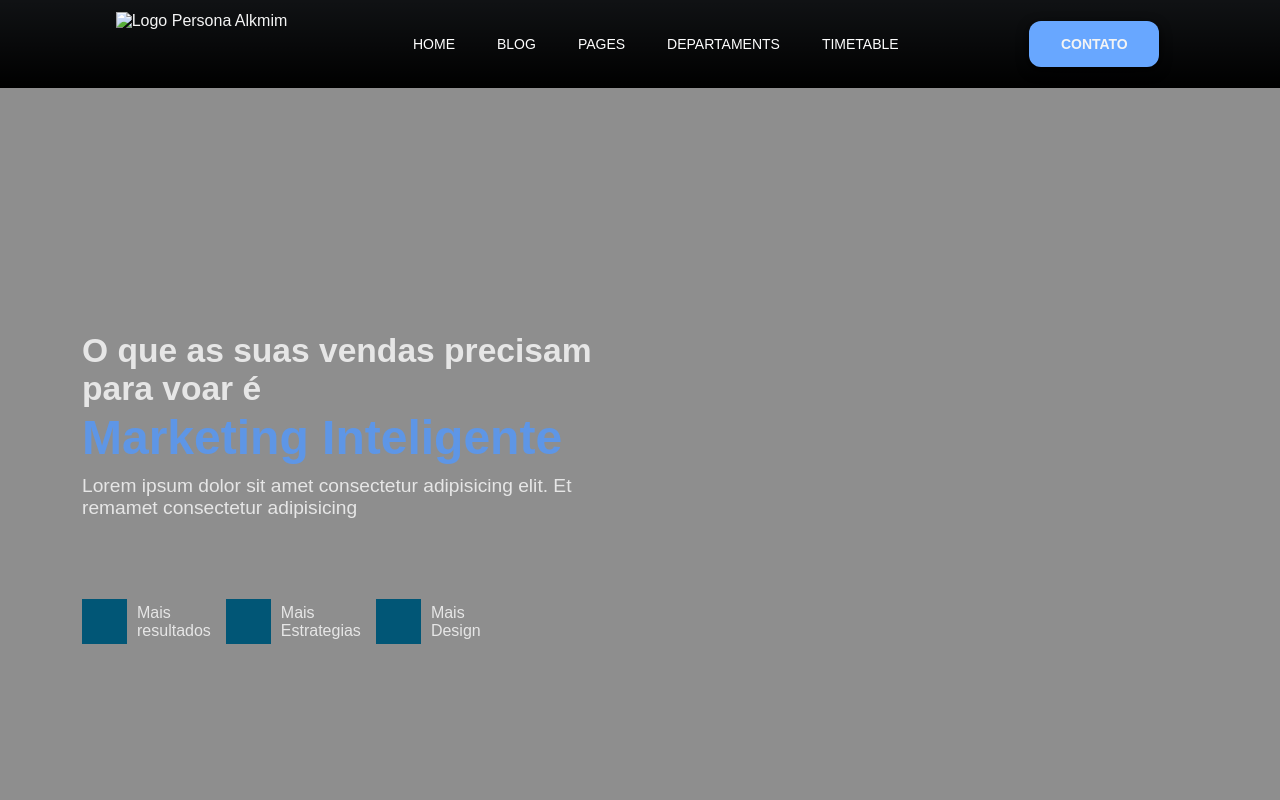
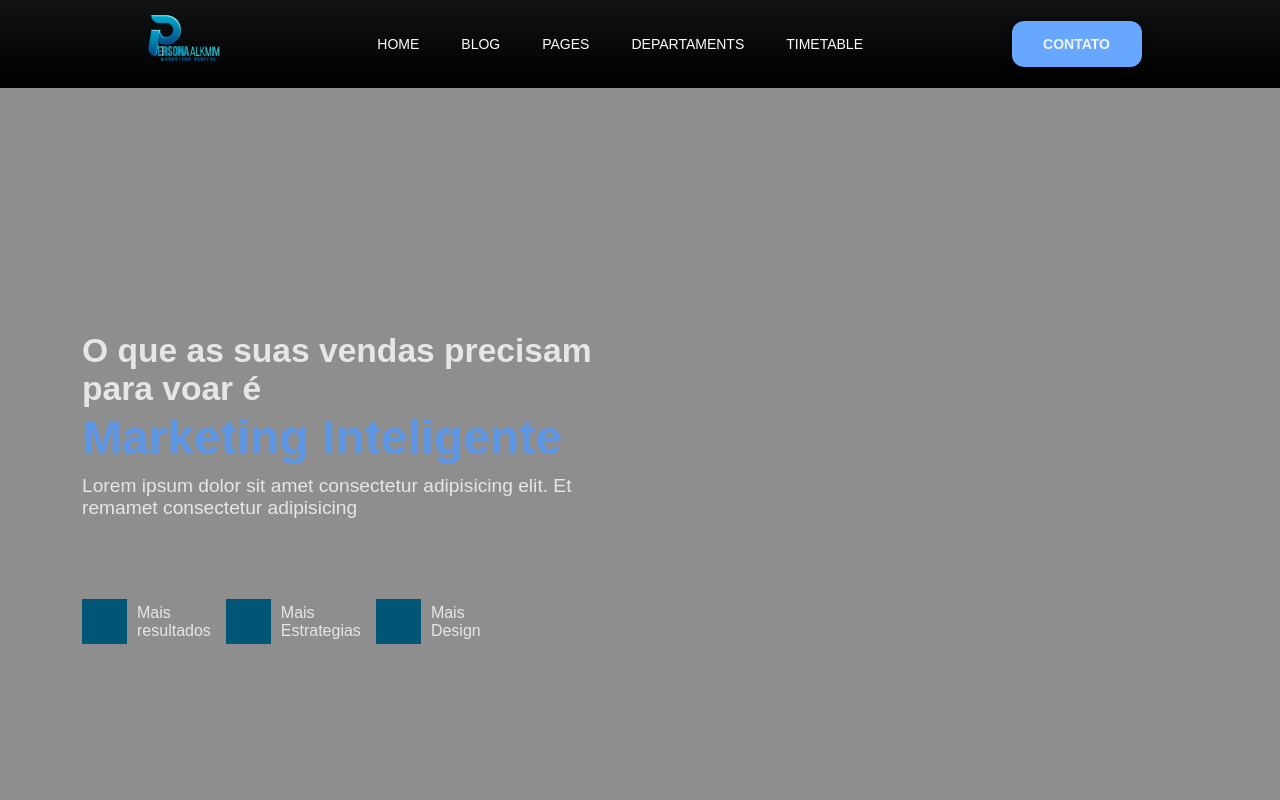
Before and after one commit to VictorSlaa/instrutura-projeto, a plain HTML site: page index.html in a window 1280 px wide. Shown: the top 800 px of the page. Drawn offline with Linux system fonts and the light colour scheme; the site is published under a folder, as on GitHub Pages, so addresses that start at the root find nothing.

Commit message:
Update index.html

```diff
--- a/index.html
+++ b/index.html
@@ -12,7 +12,7 @@
     <body>
         <header>
             <div class="logo">
-                <img src="/image-removebg.png" alt="Logo Persona Alkmim" />
+                <img src="image-removebg.png" alt="Logo Persona Alkmim" />
             </div>
             <nav class="menu">
                 <div class="menucell">
```
